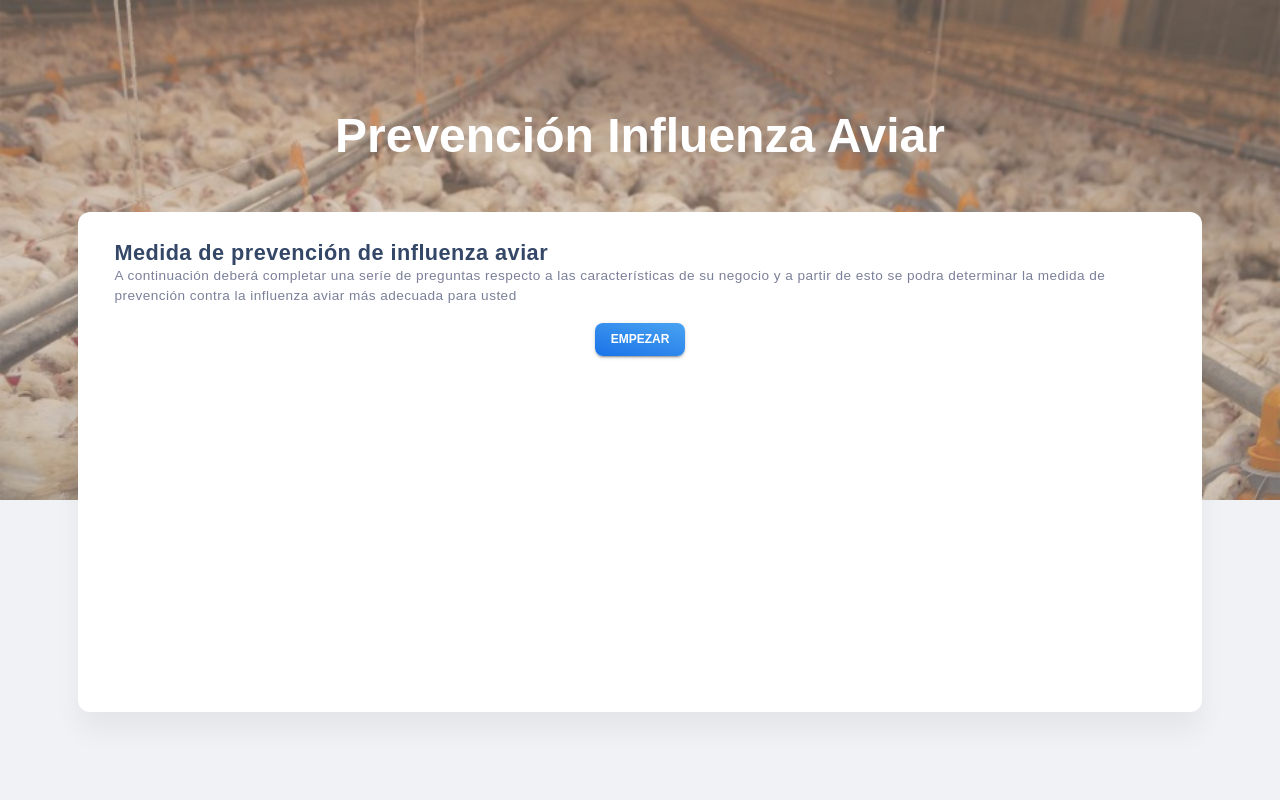
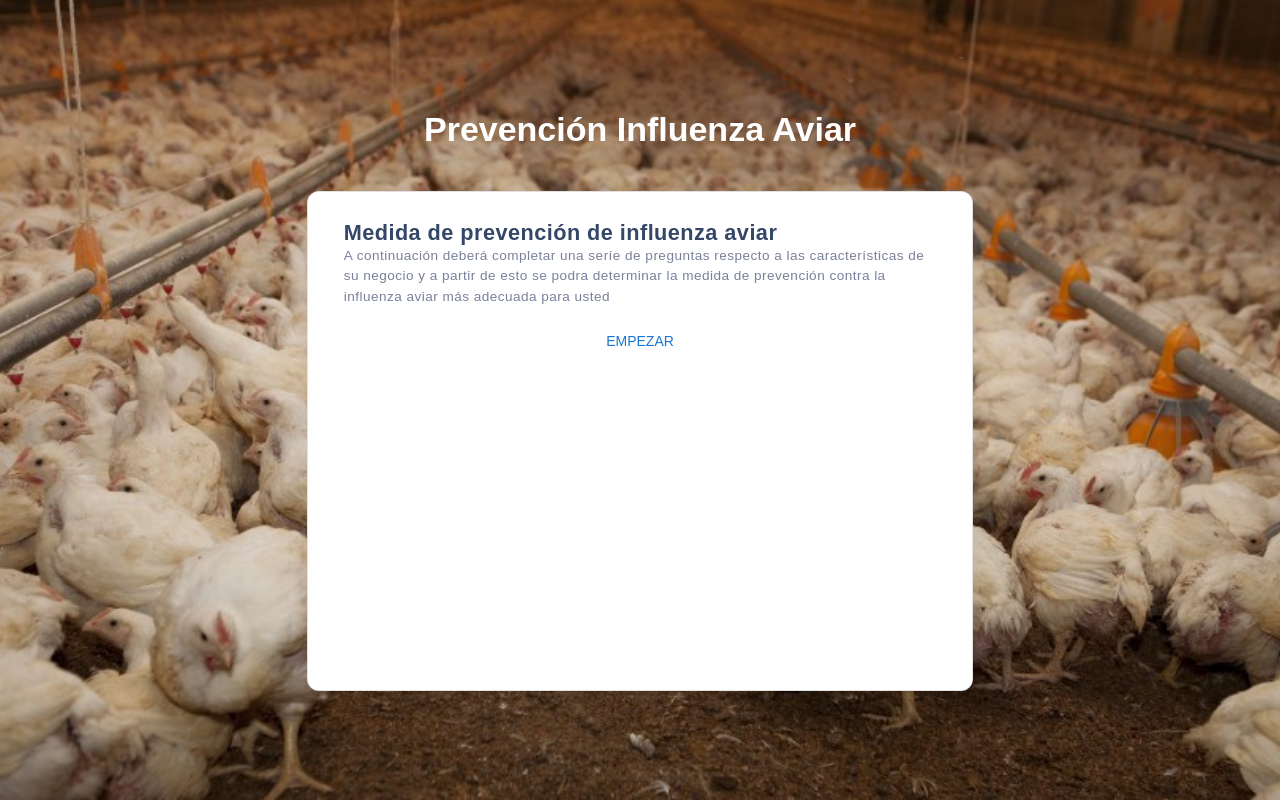
Before and after one commit to Drasungor/tp-fallas-1, a React (Create React App) app in the folder Front/: page / in a window 1280 px wide. Built offline with nearby package versions, Linux system fonts and the light colour scheme.

Commit message:
primeros arreglos esteticos

```diff
--- a/Front/src/App.tsx
+++ b/Front/src/App.tsx
@@ -1,4 +1,4 @@
-import React, {Fragment, useRef, useState} from 'react';
+import React, {Fragment, useState} from 'react';
 import './App.css';
 import {
   Box,
@@ -13,7 +13,8 @@ import {
   Paper,
   Radio,
   RadioGroup,
-  Typography
+  Typography,
+  styled,
 } from "@mui/material";
 import {IAnswer, postAnswer} from "./services/apicalls";
 
@@ -181,19 +182,32 @@ function App() {
   };
 
   return (
-    <Grid container>
-      <Box component={Grid}
-           item xs={12}
-           height={500}
-           sx={styles.box}
-      />
-      <Grid item xs={12} container pr={2} pl={2} justifyContent={'center'} mt={-50} zIndex={1}>
+    <Box
+      sx={{
+        background: 'url(/images/fondo.jpg) center top / cover transparent',
+        backgroundSize: 'cover',
+        backgroundRepeat: 'no-repeat',
+        backgroundPosition: 'center',
+        width: '100vw',
+        minHeight: '100vh'
+      }}
+    >
+      <CenteredContainer>
+        <Grid container direction="column" alignItems="center">
+          <Grid item>
             <Typography
+              variant="h4"
               mb={5}
-          sx={styles.typography}
-        >Prevención Influenza Aviar</Typography>
-
-        <Card sx={{width: '90%', minHeight: 500}}>
+              sx={{
+                fontWeight: 700,
+                color: '#FFFFFF',
+              }}
+            >
+              Prevención Influenza Aviar
+            </Typography>
+          </Grid>
+          <Grid item>
+            <Card sx={{ width: '500pt', minHeight: 500 }} variant="outlined">
               {answers.length === 1 &&
                 <CardHeader title={"Medida de prevención de influenza aviar"}
                             subheader={"A continuación deberá completar una seríe de preguntas respecto a las características de su negocio " +
@@ -205,19 +219,27 @@ function App() {
                                               subheader={answerId !== null ? ANSWERS.get(answerId) : "No se pudo encontrar una medida de prevención que se adecúe a las condiciones dadas"}
               />
               }
-
               <CardContent>
                 <Box sx={{display: 'flex', justifyContent: "center"}}>
-              {answers.length > 1 && <Button variant={'contained'} onClick={handleBack}> {"Atras"} </Button>}
-              {answers.length === 1 && <Button variant={'contained'} onClick={handleStart}> Empezar </Button>}
-              {answerId === "" && answers.length > 1 && <Button variant={'contained'} disabled={value === null} onClick={handleNext}> Siguiente </Button>}
-              {answers.length > 1 && <Button variant={'contained'} onClick={handleReset}> Reiniciar </Button>}
+                  {answers.length > 1 && <Button onClick={handleBack}> {"Atras"} </Button>}
+                  {answers.length === 1 && <Button onClick={handleStart}> Empezar </Button>}
+                  {answerId === "" && answers.length > 1 && <Button disabled={value === null} onClick={handleNext}> Siguiente </Button>}
+                  {answers.length > 1 && <Button onClick={handleReset}> Reiniciar </Button>}
                 </Box>
               </CardContent>
             </Card>
           </Grid>
         </Grid>
+      </CenteredContainer>
+    </Box>
   )
 }
 
+const CenteredContainer = styled(Container)`
+  display: flex;
+  justify-content: center;
+  align-items: center;
+  height: 100vh;
+`;
+
 export default App;
```
Lines whose indentation alone changed are shown as unchanged.
